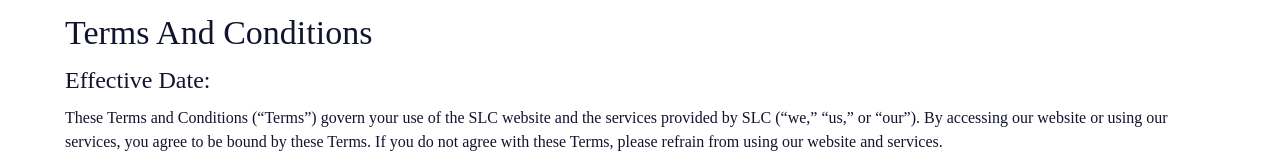
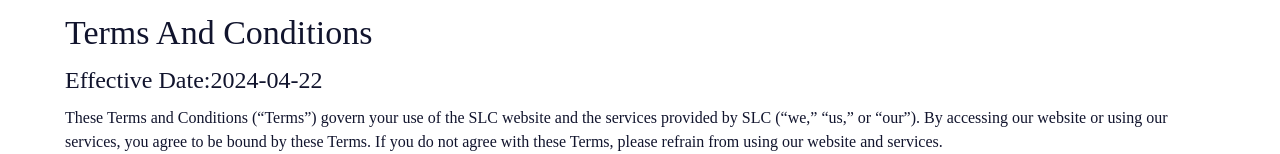
Before and after one commit to Software-Lifecycle-Consultants/slc-open-hms, a Next.js app: page /terms-condition in a window 1280 px wide. Shown: the part 201-355 px from the top of the page. Built offline with nearby package versions, Linux system fonts and the light colour scheme.

Commit message:
Fixed data not showsn issue

```diff
--- a/app/terms-condition/page.tsx
+++ b/app/terms-condition/page.tsx
@@ -65,7 +65,7 @@ const TermsCondition = () => {
           }}
         >
           Effective Date:
-          {/* {headerDetails.effectiveDate} */}
+          {headerDetails.effectiveDate}
         </Typography>
         <Typography
           variant="body1"
--- a/data/termscondition.ts
+++ b/data/termscondition.ts
@@ -8,10 +8,10 @@ pageDetails :{
     justifyContent: "center"
 },
 /* Assign header section of the Terms and Conditions page */
-today : new Date(),
+
  headerDetails :{
     title: "Terms And Conditions",
-    // effectiveDate: today.toISOString().split('T')[0],  // Format today's data as YYYY MM DD
+    effectiveDate: new Date().toISOString().split('T')[0],  // Format today's data as YYYY MM DD
     description: "These Terms and Conditions (“Terms”) govern your use of the SLC website and the services provided by SLC (“we,” “us,” or “our”). By accessing our website or using our services, you agree to be bound by these Terms. If you do not agree with these Terms, please refrain from using our website and services."
 },
 /* Assign Details to the head section 1 */
```
